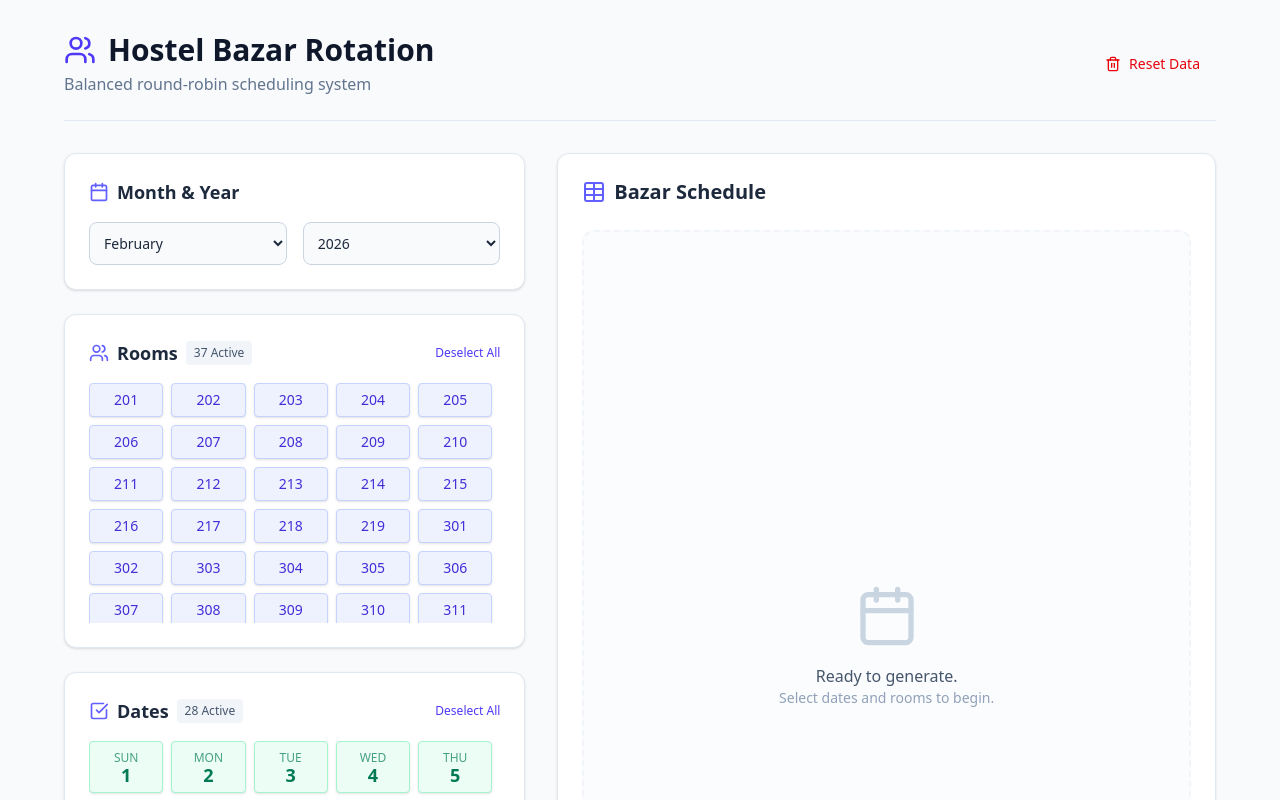
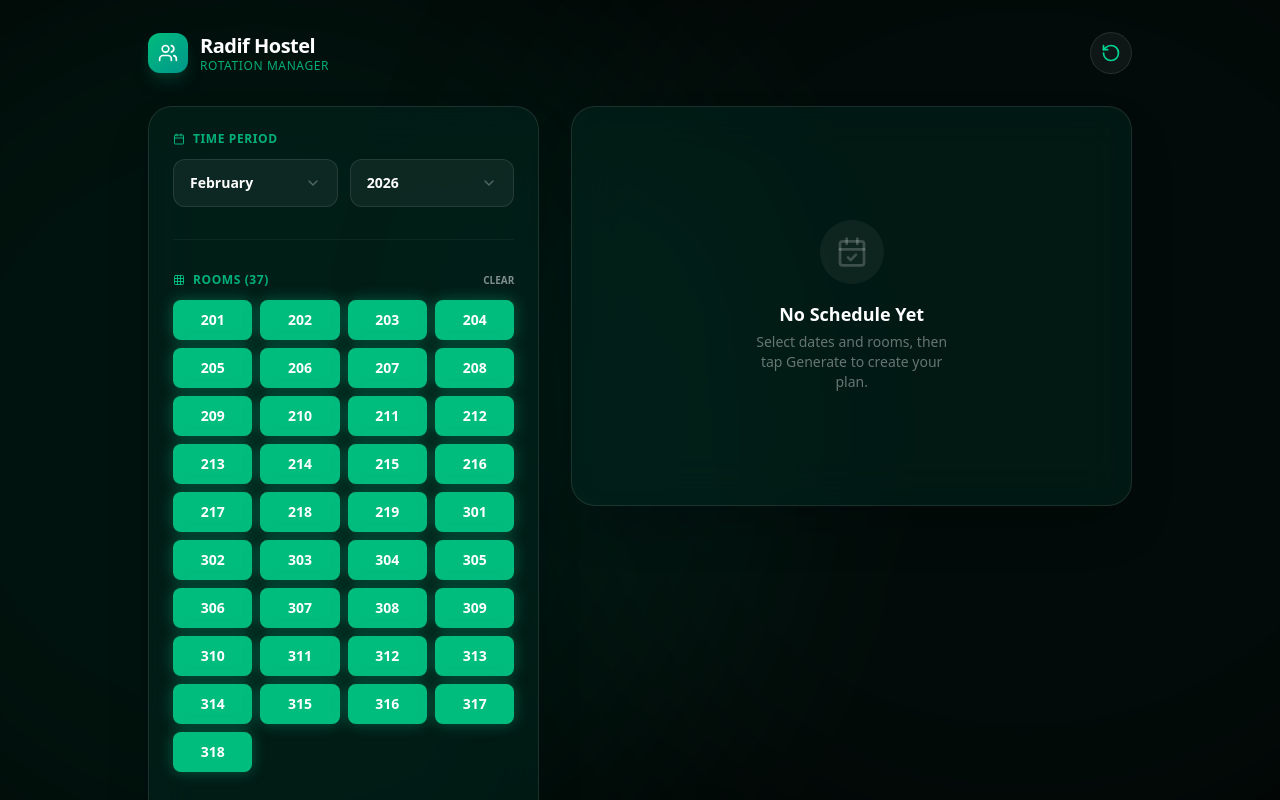
Before and after one commit to Turzo02/Radif-Hostel-Bazar-Scheduler, a React (Vite) app: page / in a window 1280 px wide. Shown: the top 800 px of the page. Built offline with nearby package versions, Linux system fonts and the light colour scheme.

Commit message:
ui improved

```diff
--- a/src/App.jsx
+++ b/src/App.jsx
@@ -1,3 +1,4 @@
+import React from 'react';
 import { useScheduleState } from './hooks/useScheduleState';
 import {
   Header,
@@ -7,7 +8,7 @@ import {
   ScheduleTable,
   ErrorMessage
 } from './components';
-import { RefreshCw } from 'lucide-react';
+import { RefreshCw, Sparkles } from 'lucide-react';
 
 export default function App() {
   const {
@@ -31,18 +32,32 @@ export default function App() {
   if (!isLoaded) return null;
 
   return (
-    <div className="min-h-screen bg-slate-50 text-slate-800 font-sans p-4 md:p-8">
-      <div className="max-w-6xl mx-auto space-y-8">
+    <div className="min-h-screen w-full relative overflow-x-hidden pb-12">
+
+      {/* BACKGROUND DECORATION */}
+      <div className="fixed inset-0 pointer-events-none z-0">
+        <div className="absolute top-[-10%] left-[-20%] w-[80vw] h-[80vw] bg-emerald-900/20 rounded-full blur-[120px]" />
+        <div className="absolute bottom-[-10%] right-[-20%] w-[80vw] h-[80vw] bg-teal-900/10 rounded-full blur-[100px]" />
+      </div>
+
+      <div className="relative z-10 max-w-lg mx-auto md:max-w-5xl px-5 py-8 space-y-8">
+
         <Header onReset={clearData} />
 
-        <div className="grid grid-cols-1 lg:grid-cols-12 gap-8">
-          {/* Controls Column */}
-          <div className="lg:col-span-5 space-y-6">
+        <div className="grid grid-cols-1 md:grid-cols-12 gap-8 items-start">
+
+          {/* CONTROLS (Top on mobile, Left on Desktop) */}
+          <div className="md:col-span-5 space-y-6">
+
+            {/* Control Card */}
+            <div className="glass-panel rounded-3xl p-6 space-y-8 animate-in slide-in-from-bottom-4 fade-in duration-500">
               <MonthSelector
                 selectedMonth={selectedMonth}
                 selectedYear={selectedYear}
                 onChange={handleMonthChange}
               />
+
+              <div className="w-full h-px bg-white/5" />
 
               <RoomSelector
                 activeRooms={activeRooms}
@@ -50,32 +65,40 @@ export default function App() {
                 onToggleAll={toggleAllRooms}
               />
 
+              <div className="w-full h-px bg-white/5" />
+
               <DateSelector
                 generatedDates={generatedDates}
                 activeDates={activeDates}
                 onToggle={toggleDate}
                 onToggleAll={toggleAllDates}
               />
+            </div>
 
+            {/* Main Action Button */}
             <button
               onClick={generateBalancedSchedule}
-              className="w-full bg-indigo-600 hover:bg-indigo-700 text-white font-bold py-4 px-6 rounded-xl shadow-md hover:shadow-lg transition-all transform active:scale-95 flex items-center justify-center gap-2"
+              className="w-full relative overflow-hidden group bg-gradient-to-r from-emerald-500 to-teal-500 rounded-2xl p-4 shadow-lg shadow-emerald-900/50 active:scale-[0.98] transition-transform duration-200"
             >
-              <RefreshCw className="w-5 h-5" />
-              Generate Schedule
+              <div className="absolute inset-0 bg-white/20 translate-y-full group-active:translate-y-0 transition-transform duration-300" />
+              <div className="flex items-center justify-center gap-2 relative z-10">
+                <RefreshCw className="w-5 h-5 text-white animate-[spin_8s_linear_infinite]" />
+                <span className="font-bold text-white text-lg tracking-wide">Generate Schedule</span>
+              </div>
             </button>
 
             <ErrorMessage message={error} />
           </div>
 
-          {/* Results Column */}
-          <div className="lg:col-span-7">
+          {/* RESULTS (Bottom on mobile, Right on Desktop) */}
+          <div className="md:col-span-7">
             <ScheduleTable
               schedule={schedule}
               selectedMonth={selectedMonth}
               selectedYear={selectedYear}
             />
           </div>
+
         </div>
       </div>
     </div>
--- a/src/components/DateSelector.jsx
+++ b/src/components/DateSelector.jsx
@@ -1,38 +1,46 @@
-import { CheckSquare } from 'lucide-react';
+import React from 'react';
+import { CalendarDays } from 'lucide-react';
 
 export function DateSelector({ generatedDates, activeDates, onToggle, onToggleAll }) {
+  const isAll = activeDates.length === generatedDates.length && generatedDates.length > 0;
+
   return (
-    <section className="bg-white rounded-xl shadow-sm border border-slate-200 p-6">
-      <div className="flex justify-between items-center mb-4">
-        <h2 className="text-lg font-semibold flex items-center gap-2">
-          <CheckSquare className="w-5 h-5 text-indigo-500" />
-          Dates <span className="text-xs bg-slate-100 px-2 py-1 rounded text-slate-600 font-normal">{activeDates.length} Active</span>
-        </h2>
-        <button onClick={onToggleAll} className="text-xs text-indigo-600 hover:text-indigo-800 font-medium">
-          {activeDates.length === generatedDates.length ? 'Deselect All' : 'Select All'}
+    <div className="space-y-3">
+      <div className="flex items-center justify-between">
+        <div className="flex items-center gap-2 text-emerald-400/80 text-xs font-bold uppercase tracking-wider">
+          <CalendarDays className="w-3 h-3" />
+          <span>Active Days ({activeDates.length})</span>
+        </div>
+        <button onClick={onToggleAll} className="text-[10px] font-bold text-white/50 active:text-white uppercase">
+          {isAll ? 'Clear' : 'All'}
         </button>
       </div>
-      <div className="grid grid-cols-4 sm:grid-cols-5 gap-2 max-h-60 overflow-y-auto pr-2 custom-scrollbar">
-        {generatedDates.map(dateStr => {
-          const dayNum = new Date(dateStr).getDate();
-          const isSelected = activeDates.includes(dateStr);
+
+      <div className="bg-black/20 rounded-xl p-2 border border-white/5">
+        <div className="grid grid-cols-4 sm:grid-cols-5 gap-2 max-h-[180px] overflow-y-auto pr-1">
+          {generatedDates.map((dateStr) => {
+            const date = new Date(dateStr);
+            const isActive = activeDates.includes(dateStr);
             return (
               <button
                 key={dateStr}
                 onClick={() => onToggle(dateStr)}
                 className={`
-                flex flex-col items-center justify-center p-2 rounded border transition-all
-                ${isSelected
-                  ? 'bg-emerald-50 border-emerald-200 text-emerald-700 shadow-sm'
-                  : 'bg-slate-50 border-slate-100 text-slate-400 hover:bg-slate-100'}
+                  flex flex-col items-center justify-center py-2 rounded-lg transition-all duration-200 active:scale-95
+                  ${isActive ? 'active-emerald' : 'bg-white/5 text-white/40 border border-transparent'}
                 `}
               >
-              <span className="text-xs opacity-70 uppercase">{new Date(dateStr).toLocaleDateString('en-US', { weekday: 'short' })}</span>
-              <span className="text-lg font-bold leading-none">{dayNum}</span>
+                <span className="text-[9px] uppercase font-bold opacity-80">
+                  {date.toLocaleDateString('en-US', { weekday: 'short' })}
+                </span>
+                <span className="text-base font-bold leading-none mt-0.5">
+                  {date.getDate()}
+                </span>
               </button>
             );
           })}
         </div>
-    </section>
+      </div>
+    </div>
   );
 }
--- a/src/components/Header.jsx
+++ b/src/components/Header.jsx
@@ -1,20 +1,29 @@
-import { Users, Trash2 } from 'lucide-react';
+import React from 'react';
+import { Users, RotateCcw } from 'lucide-react';
 
 export function Header({ onReset }) {
   return (
-    <header className="flex flex-col md:flex-row md:items-center justify-between gap-4 pb-6 border-b border-slate-200">
-      <div>
-        <h1 className="text-3xl font-bold text-slate-900 flex items-center gap-3">
-          <Users className="w-8 h-8 text-indigo-600" />
-          Hostel Bazar Rotation
-        </h1>
-        <p className="text-slate-500 mt-1">Balanced round-robin scheduling system</p>
+    <header className="flex items-center justify-between">
+      <div className="flex items-center gap-3">
+        <div className="w-10 h-10 rounded-xl bg-gradient-to-br from-emerald-500 to-teal-600 flex items-center justify-center shadow-lg shadow-emerald-900/50">
+          <Users className="w-5 h-5 text-white" />
+        </div>
+        <div>
+          <h1 className="text-xl font-bold text-white leading-tight tracking-tight">
+            Radif Hostel
+          </h1>
+          <p className="text-xs text-emerald-400/80 font-medium uppercase tracking-wider">
+            Rotation Manager
+          </p>
+        </div>
       </div>
+
       <button
         onClick={onReset}
-        className="flex items-center gap-2 text-sm text-red-600 hover:text-red-700 font-medium px-4 py-2 rounded-lg hover:bg-red-50 transition-colors"
+        className="glass-interactive rounded-full p-2.5 text-emerald-400 active:text-red-400 active:bg-red-500/10 transition-colors"
+        aria-label="Reset"
       >
-        <Trash2 className="w-4 h-4" /> Reset Data
+        <RotateCcw className="w-5 h-5" />
       </button>
     </header>
   );
--- a/src/components/MonthSelector.jsx
+++ b/src/components/MonthSelector.jsx
@@ -1,33 +1,48 @@
-import { Calendar } from 'lucide-react';
+import React from 'react';
+import { ChevronDown, Calendar } from 'lucide-react';
 import { MONTHS } from '../utils/constants';
 
 export function MonthSelector({ selectedMonth, selectedYear, onChange }) {
+  const years = Array.from({ length: 5 }, (_, i) => new Date().getFullYear() - 1 + i);
+
   return (
-    <section className="bg-white rounded-xl shadow-sm border border-slate-200 p-6">
-      <h2 className="text-lg font-semibold mb-4 flex items-center gap-2">
-        <Calendar className="w-5 h-5 text-indigo-500" />
-        Month & Year
-      </h2>
-      <div className="grid grid-cols-2 gap-4">
+    <div className="space-y-3">
+      <div className="flex items-center gap-2 text-emerald-400/80 text-xs font-bold uppercase tracking-wider">
+        <Calendar className="w-3 h-3" />
+        <span>Time Period</span>
+      </div>
+
+      <div className="grid grid-cols-2 gap-3">
+        {/* Month */}
+        <div className="relative h-12 glass-interactive rounded-xl flex items-center px-4 justify-between">
+          <span className="text-sm font-semibold text-white">{MONTHS[selectedMonth]}</span>
+          <ChevronDown className="w-4 h-4 text-white/30" />
           <select
             value={selectedMonth}
             onChange={(e) => onChange(parseInt(e.target.value), selectedYear)}
-          className="block w-full rounded-lg border-slate-300 bg-slate-50 p-2.5 text-sm focus:border-indigo-500 focus:ring-indigo-500 border"
+            className="absolute inset-0 opacity-0 w-full h-full"
           >
             {MONTHS.map((m, idx) => (
-            <option key={m} value={idx}>{m}</option>
+              <option key={m} value={idx} className="bg-slate-900 text-white">{m}</option>
             ))}
           </select>
+        </div>
+
+        {/* Year */}
+        <div className="relative h-12 glass-interactive rounded-xl flex items-center px-4 justify-between">
+          <span className="text-sm font-semibold text-white">{selectedYear}</span>
+          <ChevronDown className="w-4 h-4 text-white/30" />
           <select
             value={selectedYear}
             onChange={(e) => onChange(selectedMonth, parseInt(e.target.value))}
-          className="block w-full rounded-lg border-slate-300 bg-slate-50 p-2.5 text-sm focus:border-indigo-500 focus:ring-indigo-500 border"
+            className="absolute inset-0 opacity-0 w-full h-full"
           >
-          {Array.from({ length: 5 }, (_, i) => new Date().getFullYear() - 1 + i).map(year => (
-            <option key={year} value={year}>{year}</option>
+            {years.map((y) => (
+              <option key={y} value={y} className="bg-slate-900 text-white">{y}</option>
             ))}
           </select>
         </div>
-    </section>
+      </div>
+    </div>
   );
 }
--- a/src/components/RoomSelector.jsx
+++ b/src/components/RoomSelector.jsx
@@ -1,34 +1,39 @@
-import { Users } from 'lucide-react';
+import React from 'react';
+import { Grid, CheckCircle2 } from 'lucide-react';
 import { DEFAULT_ROOMS } from '../utils/constants';
 
 export function RoomSelector({ activeRooms, onToggle, onToggleAll }) {
+  const isAll = activeRooms.length === DEFAULT_ROOMS.length;
+
   return (
-    <section className="bg-white rounded-xl shadow-sm border border-slate-200 p-6">
-      <div className="flex justify-between items-center mb-4">
-        <h2 className="text-lg font-semibold flex items-center gap-2">
-          <Users className="w-5 h-5 text-indigo-500" />
-          Rooms <span className="text-xs bg-slate-100 px-2 py-1 rounded text-slate-600 font-normal">{activeRooms.length} Active</span>
-        </h2>
-        <button onClick={onToggleAll} className="text-xs text-indigo-600 hover:text-indigo-800 font-medium">
-          {activeRooms.length === DEFAULT_ROOMS.length ? 'Deselect All' : 'Select All'}
+    <div className="space-y-3">
+      <div className="flex items-center justify-between">
+        <div className="flex items-center gap-2 text-emerald-400/80 text-xs font-bold uppercase tracking-wider">
+          <Grid className="w-3 h-3" />
+          <span>Rooms ({activeRooms.length})</span>
+        </div>
+        <button onClick={onToggleAll} className="text-[10px] font-bold text-white/50 active:text-white uppercase">
+          {isAll ? 'Clear' : 'All'}
         </button>
       </div>
-      <div className="grid grid-cols-4 sm:grid-cols-5 gap-2 max-h-60 overflow-y-auto pr-2 custom-scrollbar">
-        {DEFAULT_ROOMS.map(room => (
+
+      <div className="grid grid-cols-4 gap-2">
+        {DEFAULT_ROOMS.map((room) => {
+          const isActive = activeRooms.includes(room);
+          return (
             <button
               key={room}
               onClick={() => onToggle(room)}
               className={`
-              text-sm py-1.5 px-1 rounded border transition-all duration-200
-              ${activeRooms.includes(room)
-                ? 'bg-indigo-50 border-indigo-200 text-indigo-700 font-medium shadow-sm'
-                : 'bg-slate-50 border-slate-100 text-slate-400 hover:bg-slate-100'}
+                h-10 rounded-lg text-sm font-bold transition-all duration-200 active:scale-95
+                ${isActive ? 'active-emerald' : 'glass-interactive text-white/60'}
               `}
             >
               {room}
             </button>
-        ))}
+          );
+        })}
       </div>
-    </section>
+    </div>
   );
 }
--- a/src/components/ScheduleTable.jsx
+++ b/src/components/ScheduleTable.jsx
@@ -1,60 +1,84 @@
-import { Table, Calendar } from 'lucide-react';
-import { formatDateDisplay } from '../utils/helpers';
+import React from 'react';
+import { CalendarCheck, ArrowRight } from 'lucide-react';
 import { MONTHS } from '../utils/constants';
 
 export function ScheduleTable({ schedule, selectedMonth, selectedYear }) {
+  if (schedule.length === 0) {
     return (
-    <section className="bg-white rounded-xl shadow-sm border border-slate-200 p-6 h-full min-h-[500px] flex flex-col">
-      <div className="flex justify-between items-center mb-6">
-        <h2 className="text-xl font-bold text-slate-800 flex items-center gap-2">
-          <Table className="w-6 h-6 text-indigo-500" />
-          Bazar Schedule
-        </h2>
-        {schedule.length > 0 && (
-          <span className="bg-indigo-100 text-indigo-800 text-xs font-semibold px-2.5 py-0.5 rounded">
+      <div className="glass-panel rounded-3xl min-h-[400px] flex flex-col items-center justify-center p-8 text-center animate-in fade-in zoom-in-95 duration-500">
+        <div className="w-16 h-16 rounded-full bg-white/5 flex items-center justify-center mb-4">
+          <CalendarCheck className="w-8 h-8 text-white/20" />
+        </div>
+        <h3 className="text-white font-bold text-lg mb-1">No Schedule Yet</h3>
+        <p className="text-white/40 text-sm max-w-[200px]">
+          Select dates and rooms, then tap Generate to create your plan.
+        </p>
+      </div>
+    );
+  }
+
+  return (
+    <div className="glass-panel rounded-3xl overflow-hidden flex flex-col h-full min-h-[500px] animate-in slide-in-from-bottom-8 duration-700">
+
+      {/* Header */}
+      <div className="p-5 border-b border-white/5 bg-white/5 backdrop-blur-md sticky top-0 z-10 flex justify-between items-center">
+        <div>
+          <h2 className="text-white font-bold text-lg">Itinerary</h2>
+          <p className="text-emerald-400 text-xs font-medium uppercase tracking-wider">
             {MONTHS[selectedMonth]} {selectedYear}
-          </span>
-        )}
+          </p>
+        </div>
+        <div className="px-3 py-1 rounded-full bg-emerald-500/20 border border-emerald-500/30 text-emerald-300 text-[10px] font-bold uppercase">
+          {schedule.length} Entries
+        </div>
       </div>
 
-      {schedule.length === 0 ? (
-        <div className="flex-1 flex flex-col items-center justify-center text-slate-400 border-2 border-dashed border-slate-100 rounded-xl bg-slate-50/50">
-          <Calendar className="w-16 h-16 mb-4 text-slate-300" />
-          <p className="font-medium text-slate-600">Ready to generate.</p>
-          <p className="text-sm">Select dates and rooms to begin.</p>
+      {/* List */}
+      <div className="flex-1 overflow-auto p-2 space-y-2">
+        {schedule.map((row, idx) => {
+          const dateObj = new Date(row.date);
+          return (
+            <div
+              key={row.id}
+              className="group flex items-center p-3 rounded-2xl bg-white/5 border border-white/5 hover:bg-white/10 transition-colors duration-300"
+              style={{ animationDelay: `${idx * 50}ms` }}
+            >
+              {/* Date Box */}
+              <div className="flex-shrink-0 w-12 h-12 rounded-xl bg-[#020403] border border-white/10 flex flex-col items-center justify-center text-center">
+                <span className="text-[9px] text-white/50 uppercase font-bold leading-none mb-0.5">
+                  {dateObj.toLocaleDateString('en-US', { weekday: 'short' })}
+                </span>
+                <span className="text-lg font-bold text-white leading-none">
+                  {dateObj.getDate()}
+                </span>
               </div>
-      ) : (
-        <div className="overflow-hidden border border-slate-200 rounded-lg shadow-sm">
-          <table className="w-full text-left border-collapse">
-            <thead className="bg-slate-50 border-b border-slate-200">
-              <tr>
-                <th className="p-4 font-semibold text-slate-600 text-sm">Date</th>
-                <th className="p-4 font-semibold text-slate-600 text-sm text-center">Room 1</th>
-                <th className="p-4 font-semibold text-slate-600 text-sm text-center">Room 2</th>
-              </tr>
-            </thead>
-            <tbody className="divide-y divide-slate-100">
-              {schedule.map((row) => (
-                <tr key={row.id} className="hover:bg-indigo-50/30 transition-colors">
-                  <td className="p-4 text-sm font-medium text-slate-700 whitespace-nowrap">
-                    {formatDateDisplay(row.date)}
-                  </td>
-                  <td className="p-4 text-sm text-center">
-                    <span className="inline-block bg-white border border-slate-200 text-slate-800 px-3 py-1 rounded-md shadow-sm min-w-[3.5rem] font-mono">
+
+              {/* Rooms */}
+              <div className="flex-1 flex items-center justify-around px-4">
+                <div className="flex flex-col items-center gap-1">
+                  <span className="text-[9px] text-emerald-500/70 font-bold uppercase tracking-widest">
+                    Shopper 1
+                  </span>
+                  <span className="text-sm font-mono font-bold text-white bg-emerald-900/40 px-3 py-1 rounded-lg border border-emerald-500/20">
                     {row.room1}
                   </span>
-                  </td>
-                  <td className="p-4 text-sm text-center">
-                    <span className="inline-block bg-white border border-slate-200 text-slate-800 px-3 py-1 rounded-md shadow-sm min-w-[3.5rem] font-mono">
+                </div>
+
+                <ArrowRight className="w-4 h-4 text-white/10" />
+
+                <div className="flex flex-col items-center gap-1">
+                  <span className="text-[9px] text-teal-500/70 font-bold uppercase tracking-widest">
+                    Shopper 2
+                  </span>
+                  <span className="text-sm font-mono font-bold text-white bg-teal-900/40 px-3 py-1 rounded-lg border border-teal-500/20">
                     {row.room2}
                   </span>
-                  </td>
-                </tr>
-              ))}
-            </tbody>
-          </table>
                 </div>
-      )}
-    </section>
+              </div>
+            </div>
+          );
+        })}
+      </div>
+    </div>
   );
 }
--- a/src/index.css
+++ b/src/index.css
@@ -1 +1,45 @@
 @import "tailwindcss";
+
+
+@layer base {
+  body {
+    @apply antialiased text-white bg-[#020403] selection:bg-emerald-500 selection:text-white font-sans;
+  }
+}
+
+
+@layer utilities {
+  .glass-panel {
+    @apply bg-emerald-950/40 backdrop-blur-xl border border-white/10 shadow-2xl;
+  }
+
+  .glass-interactive {
+    @apply bg-white/5 border border-white/10 active:bg-white/10 transition-all duration-200;
+  }
+
+  .active-emerald {
+    @apply bg-emerald-500 text-white border-transparent shadow-[0_0_15px_rgba(16,185,129,0.4)];
+  }
+
+  .text-gradient {
+    @apply bg-clip-text text-transparent bg-gradient-to-r from-white via-emerald-100 to-emerald-200;
+  }
+}
+
+::-webkit-scrollbar {
+  width: 5px;
+  height: 5px;
+}
+
+::-webkit-scrollbar-track {
+  background: transparent;
+}
+
+::-webkit-scrollbar-thumb {
+  background: #064e3b;
+  border-radius: 10px;
+}
+
+::-webkit-scrollbar-thumb:hover {
+  background: #10b981;
+}
```
Also changed, not shown: src/components/ErrorMessage.jsx (+6 -2 lines). Lines whose indentation alone changed are shown as unchanged.
